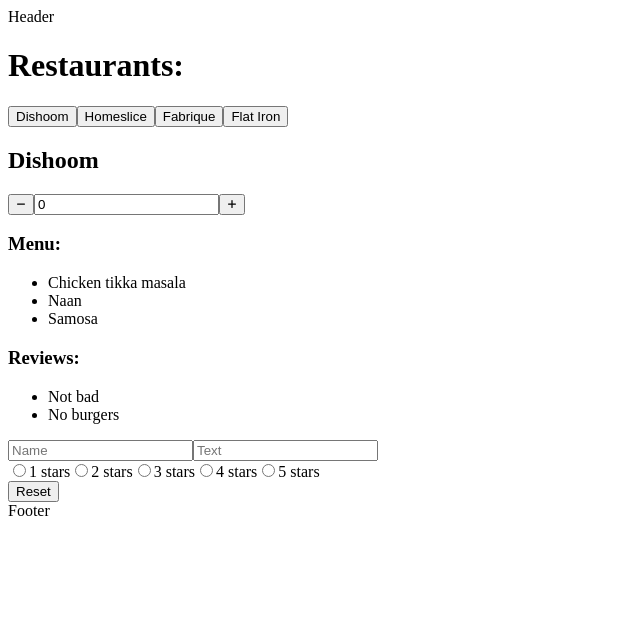
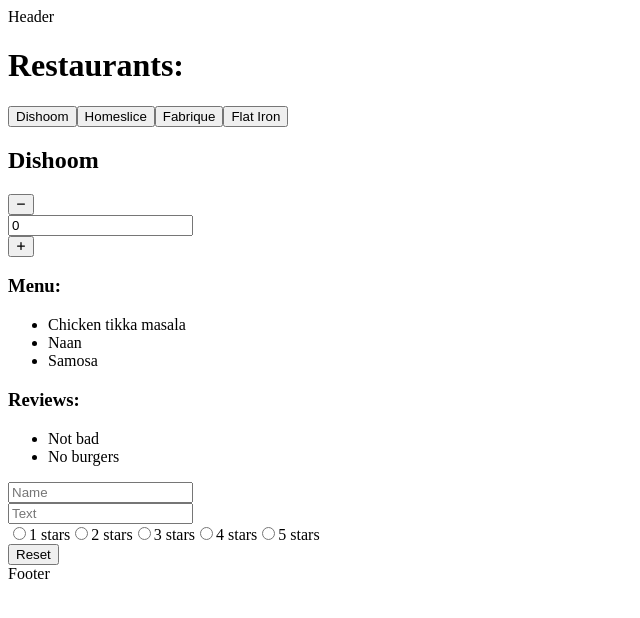
Before and after one commit to vladsvir888/react-food, a React (Vite) app: page / in a window 1280 px wide. Shown: the top 618 px of the page, without its empty margins (0-640 px from the left). Built offline with nearby package versions, Linux system fonts and the light colour scheme.

Commit message:
refactor: input

```diff
--- a/src/components/form/counter/Counter.tsx
+++ b/src/components/form/counter/Counter.tsx
@@ -1,4 +1,4 @@
-import InputText from "../inputtext/InputText";
+import Input from "../input/Input";
 
 type Props = {
   count: number;
@@ -49,7 +49,7 @@
           <path d="M432 256c0 17.7-14.3 32-32 32L48 288c-17.7 0-32-14.3-32-32s14.3-32 32-32l352 0c17.7 0 32 14.3 32 32z" />
         </svg>
       </button>
-      <InputText
+      <Input
         value={count}
         onChange={handleChange}
         placeholder="Enter a count"
--- /dev/null
+++ b/src/components/form/input/Input.tsx
@@ -0,0 +1,33 @@
+type InputTypes =
+  | "date"
+  | "datetime-local"
+  | "email"
+  | "number"
+  | "password"
+  | "search"
+  | "tel"
+  | "text"
+  | "time"
+  | "url";
+
+type Props = {
+  type?: InputTypes;
+  placeholder: string;
+  value: string | number;
+  onChange: (event: React.ChangeEvent<HTMLInputElement>) => void;
+};
+
+const Input = ({ type = "text", placeholder, value, onChange }: Props) => {
+  return (
+    <div className="input">
+      <input
+        type={type}
+        placeholder={placeholder}
+        value={value}
+        onChange={onChange}
+      />
+    </div>
+  );
+};
+
+export default Input;
--- a/src/components/form/inputtext/InputText.tsx
+++ /dev/null
@@ -1,19 +0,0 @@
-type Props = {
-  type?: string;
-  placeholder: string;
-  value: string | number;
-  onChange: (event: React.ChangeEvent<HTMLInputElement>) => void;
-};
-
-const InputText = ({ type = "text", placeholder, value, onChange }: Props) => {
-  return (
-    <input
-      type={type}
-      placeholder={placeholder}
-      value={value}
-      onChange={onChange}
-    />
-  );
-};
-
-export default InputText;
--- a/src/components/reviewform/ReviewForm.tsx
+++ b/src/components/reviewform/ReviewForm.tsx
@@ -1,5 +1,5 @@
 import { useReducer } from "react";
-import InputText from "../form/inputtext/InputText";
+import Input from "../form/input/Input";
 import Rating from "../form/rating/Rating";
 
 const SET_NAME_ACTION = "setName";
@@ -45,14 +45,14 @@
 
   return (
     <form className="review-form">
-      <InputText
+      <Input
         placeholder="Name"
         value={state.name}
         onChange={(event) =>
           dispatch({ type: SET_NAME_ACTION, value: event.target.value })
         }
       />
-      <InputText
+      <Input
         placeholder="Text"
         value={state.text}
         onChange={(event) =>
```
